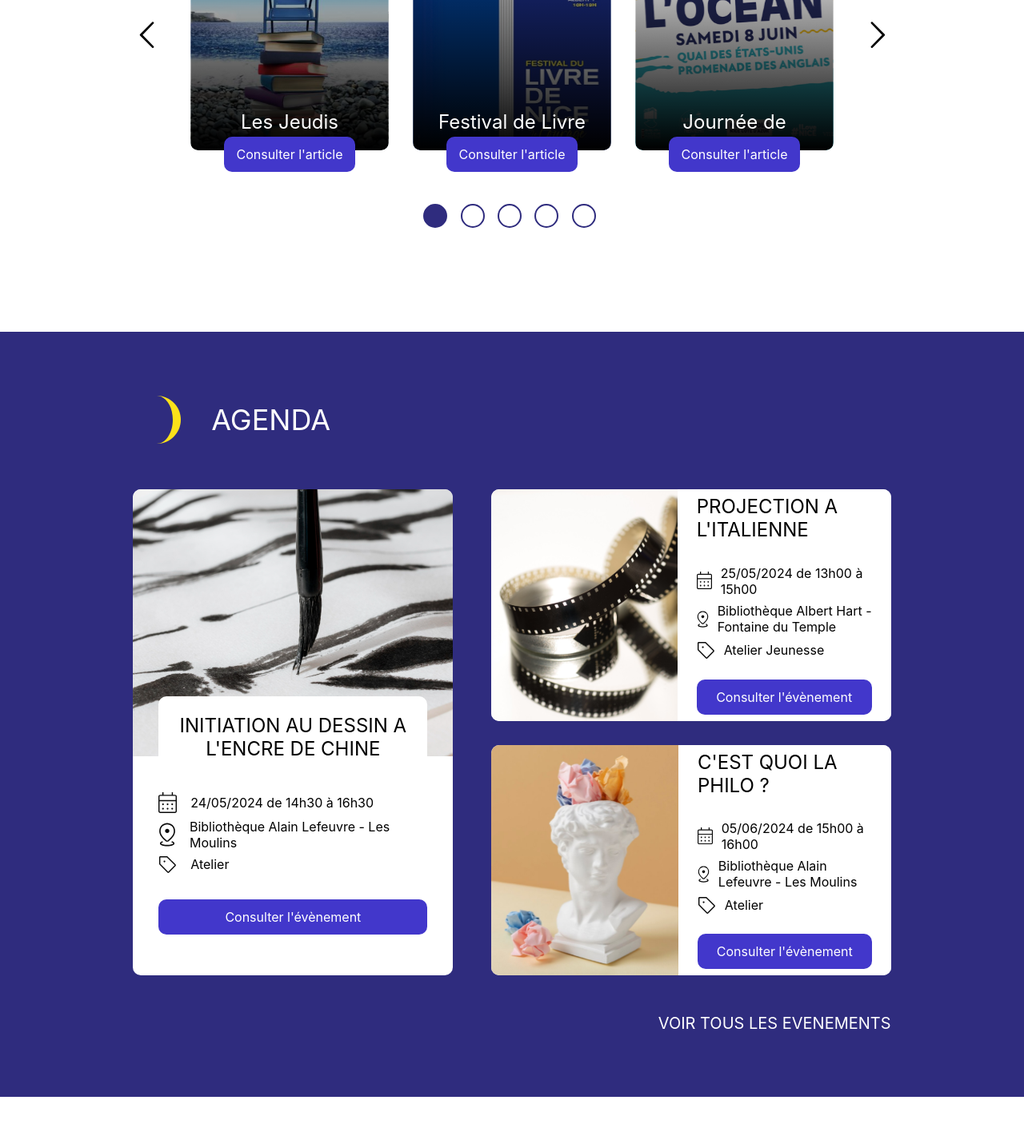
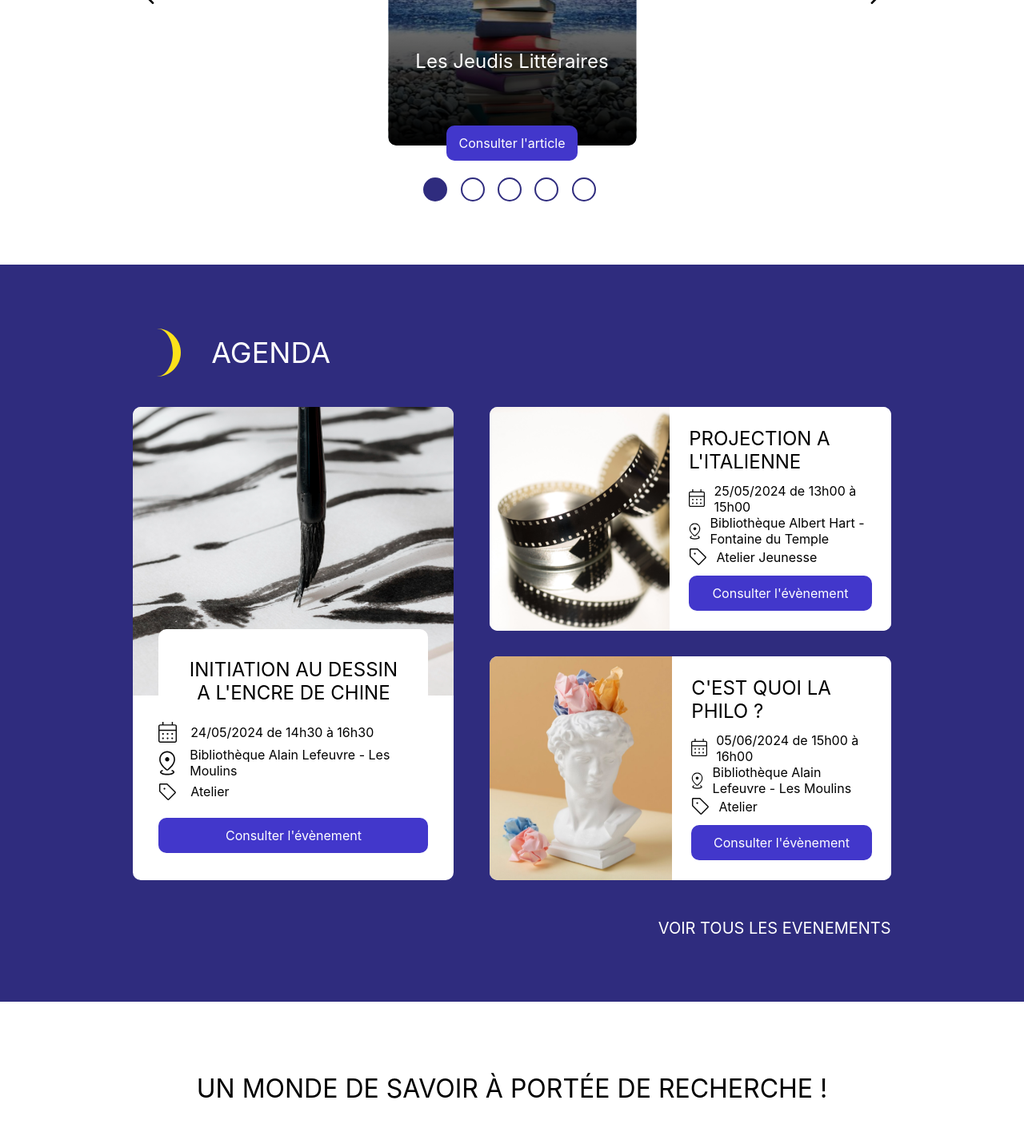
Before and after one commit to Aurore-Dimech/A11Y_2024_IIM, a React (Create React App) app: page / in a window 1280 px wide. Shown: the part 520-1956 px from the top of the page at 80% size. Built offline with nearby package versions, Linux system fonts and the light colour scheme; the HTML template or start-up script is replaced by a standard one.

Commit message:
AGENDA reduced height

```diff
--- a/src/App.css
+++ b/src/App.css
@@ -23,7 +23,8 @@ p {
 
 section{
   margin-inline: 13%;
-  margin-top: 10%;
+  /* margin-top: 10%; */
+  margin-top: 7%;
 }
 
 .section-title {
--- a/src/components/css/Agenda.css
+++ b/src/components/css/Agenda.css
@@ -1,12 +1,16 @@
 .agenda-section-bg {
     background-color: #2F2C7E ;
-    margin-top: 10%;
+    margin-top: 6%;
     padding: 5em 0;
     width: 100%;
 }
 
 .agenda-section {
     margin-top: 0;
+}
+
+.agenda-section .section-title {
+    margin-bottom: 4%;
 }
 
 .agenda-section h2, .agenda-section a {
@@ -16,8 +20,10 @@
 .events-list {
     display: grid;
     grid-template-columns: 0.8fr 1fr;
-    grid-template-rows: 1fr 1fr;
-    gap: 5%;
+    /* grid-template-rows: 1fr 1fr; */
+    /* gap: 5%; */
+    column-gap: 3.5vw;
+    row-gap: 4vh;
     margin-bottom: 3em;
 }
 
@@ -28,37 +34,43 @@
 }
 
 .activity1 {
+    position: relative;
     grid-column: 1 / 2;
     grid-row: 1 / 3;
 }
 
-.activity1 img {
+.activity1 > img {
+    height: 61%;
+    object-fit: cover;
     width: 100%;
+    /* height: 40vh; */
     border-radius: 10px 10px 0 0;
 }
 
-.activity2 img, .activity3 img {
+.activity2 > img, .activity3 > img {
     border-radius: 10px 0 0 10px;
+    height: 35vh;
 }
 
 .activity1 h3 {
     text-align: center;
-    padding: 5% 5% 0 5%;
+    padding: 2rem 2rem 0 2rem;
 }
 
 .activity1 .cards-info {
     margin-inline: 8%;
-    position: relative;
-    bottom : 13%;
-    height: 50%;
+    position: absolute;
+    bottom : 5%;
+    height: 48%;
 }
 
 .events-list li:not(:first-of-type) {
     display: flex;
+    /* height: 27vh; */
 }
 
 .events-list li:not(:first-of-type) ol {
-    padding-inline: 1.5em;
+    padding: 1.5em;
 }
 
 .cards-info {
@@ -75,7 +87,7 @@
 }
 
 .cards-info h3 {
-    margin-bottom: 10%;
+    margin-bottom: 5%;
 }
 
 .info-line {
@@ -85,7 +97,7 @@
 }
 
 .cards-info .button {
-    margin-top: 8%;
+    margin-top: 5%;
     width: 100%;
 }
 
--- a/src/components/css/EuropeanProjects.css
+++ b/src/components/css/EuropeanProjects.css
@@ -2,6 +2,7 @@
     display: grid;
     grid-template-columns: repeat(2, 1fr);
     grid-gap: 3.5rem;
+    /* height: 50vh; */
 }
 
 .projects > div {
@@ -9,11 +10,15 @@
 }
 
 .projects img {
-    width: 100%;
+    height: 60vh;
+    /* width: 55vh; */
+    object-fit: cover;
 }
 
 .projects li {
     position: relative;
+    display: flex;
+    justify-content: center;
 }
 
 .projects-info {
--- a/src/components/css/Footer.css
+++ b/src/components/css/Footer.css
@@ -5,7 +5,7 @@ footer {
     padding: 5.5% 4% 4% 4%;
     gap:calc( 5% + 10px);
     color: white;
-    margin-top: 12%;
+    margin-top: 9%;
 }
 
 footer h3{
@@ -75,9 +75,10 @@ li {
     grid-template-rows: 1fr 1fr;
 }
 
-form {
+footer form {
     display: grid;
     grid-auto-rows: auto;
+    margin-bottom: 1rem;
 }
 
 .newsletter-container{
--- a/src/components/css/Frontpage.css
+++ b/src/components/css/Frontpage.css
@@ -1,6 +1,10 @@
 .section-frontpage {
     display: flex;
     flex-direction: column;
+}
+
+.section-frontpage .section-title {
+    margin-bottom: 2%;
 }
 
 .slider {
@@ -14,7 +18,7 @@
 }
 
 .react-multi-carousel-track {
-    margin-bottom: 5%;
+    margin-bottom: 2%;
 }
 
 .react-multi-carousel-list {
@@ -75,7 +79,7 @@
 }
 
 .info-slider {
-    padding-inline : 2em;
+    padding-inline : 3rem;
     position: absolute;
     top: 14em;
     color: white;
@@ -90,6 +94,6 @@
 
 .section-frontpage .button {
     position: absolute;
-    bottom: -22px;
+    bottom: -15px;
     border-radius: 10px;
 }
--- a/src/components/css/SearchSection.css
+++ b/src/components/css/SearchSection.css
@@ -1,6 +1,8 @@
 .section-search{
     display: flex;
     flex-direction: column;
+    margin-inline: 13%;
+    margin-top: 7%;
   }
 
   .section-search h2 {
--- a/src/components/js/Frontpage.js
+++ b/src/components/js/Frontpage.js
@@ -7,18 +7,18 @@ import articles from "../../data/articlesFrontPage.js";
 
 const responsive = {
   desktop: {
-    breakpoint: { max: 3000, min: 1600 },
+    breakpoint: { max: 3000, min: 1430 },
     items: 3,
     slidesToSlide: 1,
   },
   tablet: {
-    breakpoint: { max: 1600, min: 768 },
-    items: 3,
+    breakpoint: { max: 1430, min: 960 },
+    items: 2,
     slidesToSlide: 1,
   },
   mobile: {
-    breakpoint: { max: 767, min: 464 },
-    items: 2,
+    breakpoint: { max: 960, min: 464 },
+    items: 1,
     slidesToSlide: 1,
   },
 };
--- a/src/components/js/SearchSection.js
+++ b/src/components/js/SearchSection.js
@@ -4,7 +4,7 @@ import "../css/SearchSection.css";
 
 const SearchSection = () => {
   return (
-    <section className="section-search">
+    <div className="section-search">
       <h2>Un Monde de Savoir à Portée de Recherche !</h2>
       <SearchBar />
       <a
@@ -13,7 +13,7 @@ const SearchSection = () => {
       >
         Recherche avancée
       </a>
-    </section>
+    </div>
   );
 };
 
--- a/src/components/js/SearchedBooksCard.js
+++ b/src/components/js/SearchedBooksCard.js
@@ -1,4 +1,4 @@
-import React, { Fragment } from "react";
+import React from "react";
 import greenTick from "../../assets/greenTick.svg";
 import redTick from "../../assets/redTick.svg";
 import "../css/SearchedBooksCard.css";
```
